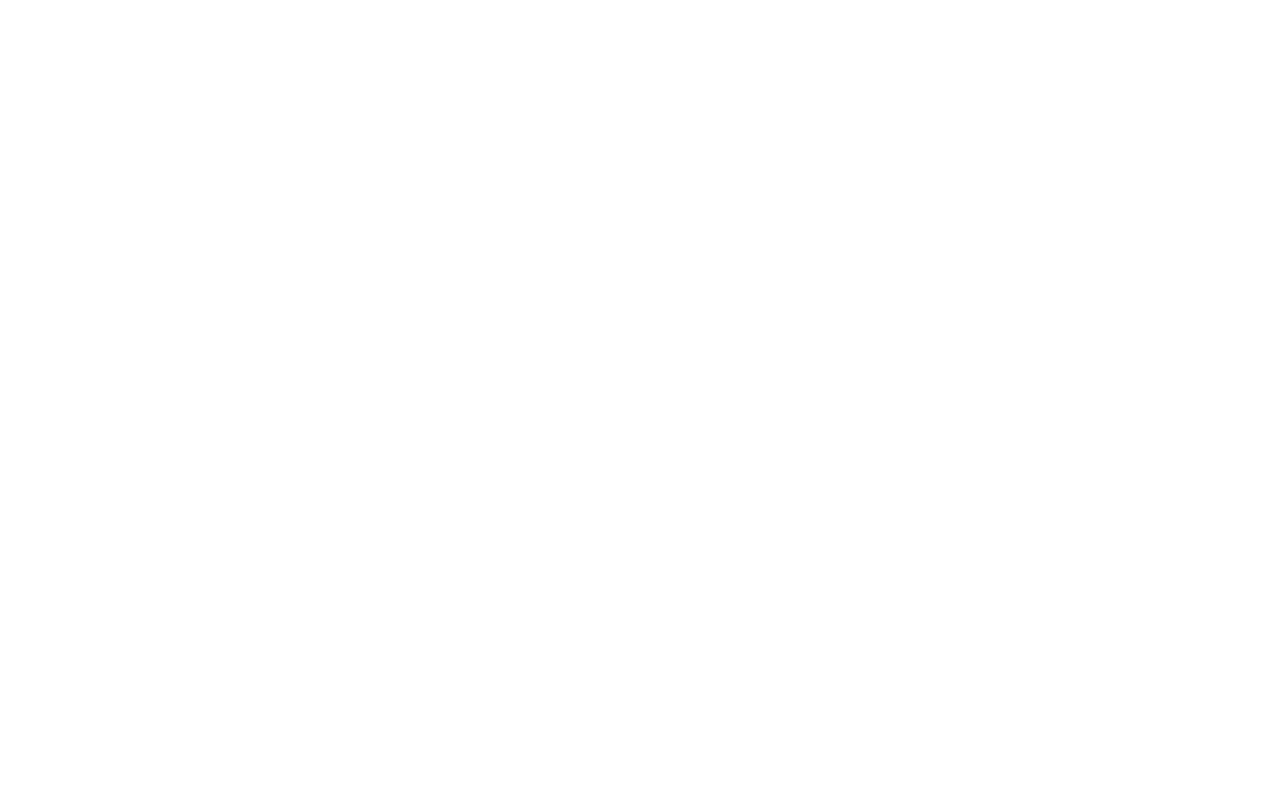
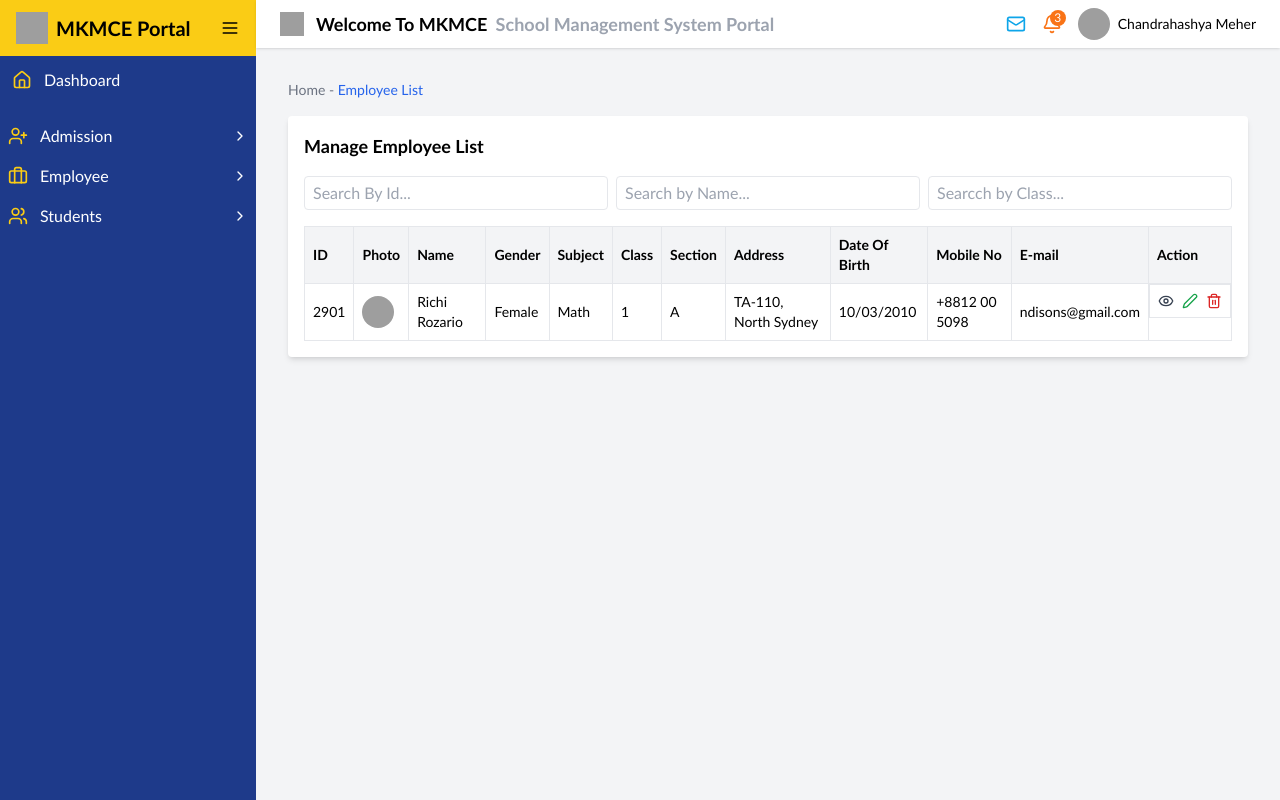
Before and after one commit to Tarunmeher/mkmce-client, a React (Vite) app: page /employee/manage in a window 1280 px wide. Before the commit this address had no page. Built offline with nearby package versions, Linux system fonts and the light colour scheme; grey boxes are pictures that could not be loaded.

Commit message:
to highlight the current sidebar and create employee list

```diff
--- a/src/App.jsx
+++ b/src/App.jsx
@@ -6,6 +6,7 @@
 import RegisterNewStudent from './Portal/Admission/RegisterNewStudent';
 import AddEmployee from './Portal/Employee/AddEmployee';
 import Admission from './Portal/Admission/Admission';
+import ManageEmployee from './Portal/Employee/ManageEmployee';
 
 const App = () => {
   return (
@@ -16,6 +17,7 @@
         <Route path='/admission/register' element={<RegisterNewStudent />} />
         <Route path='/admission/admission-form' element={<Admission />} />
         <Route path='/employee/add' element={<AddEmployee />} />
+        <Route path='/employee/manage' element={<ManageEmployee />} />
       </Route>
     </Routes>
   );
--- a/src/Portal/Common/Sidebar.jsx
+++ b/src/Portal/Common/Sidebar.jsx
@@ -1,6 +1,6 @@
 import { useState } from 'react';
-import { Link } from 'react-router-dom';
-import { portalinfo } from '../../portalInfo.js'
+import { Link, useLocation } from 'react-router-dom'; // ✅ useLocation added
+import { portalinfo } from '../../portalInfo.js';
 
 import {
   Users, FileQuestion,
@@ -15,8 +15,6 @@
       { to: '/admission/enquiry', icon: <FileQuestion className="w-4 h-4 text-yellow-400" />, label: 'Enquiry' },
       { to: '/admission/register', icon: <PlusCircle className="w-4 h-4 text-yellow-400" />, label: 'Register New Student' },
       { to: '/admission/admission-form', icon: <PlusCircle className="w-4 h-4 text-yellow-400" />, label: 'Admission' },
-
-
     ],
   },
   {
@@ -34,13 +32,13 @@
       { to: '/student/add', icon: <PlusCircle className="w-4 h-4 text-yellow-400" />, label: 'Add Student' },
       { to: '/student/manage', icon: <Settings className="w-4 h-4 text-yellow-400" />, label: 'Manage Student' },
     ],
-  }
-  // ... (keep your other items as is)
+  },
 ];
 
 const Sidebar = () => {
   const [isOpen, setIsOpen] = useState(true);
   const [openDropdowns, setOpenDropdowns] = useState({});
+  const location = useLocation(); // ✅ Get current path
 
   const toggleSidebar = () => setIsOpen(!isOpen);
 
@@ -68,9 +66,9 @@
 
       {/* Dashboard */}
       <Link to='/'>
-        <div className="flex items-center justify-between p-3 hover:bg-blue-800 cursor-pointer">
+        <div className={`flex items-center justify-between p-3 cursor-pointer ${location.pathname === '/' ? 'bg-yellow-400 text-black' : 'hover:bg-blue-800'}`}>
           <div className="flex items-center gap-3">
-            <Home className="w-5 h-5 text-yellow-400" />
+            <Home className={`w-5 h-5 ${location.pathname === '/' ? 'text-black' : 'text-yellow-400'}`} />
             {isOpen && <span className="font-medium text-l">Dashboard</span>}
           </div>
         </div>
@@ -100,26 +98,21 @@
             {/* Sub Items */}
             {openDropdowns[item.label] && isOpen && (
               <div className="ml-10 text-sm text-gray-300 space-y-1 py-1">
-                {item.subItems.map((sub, idx) => (
-                  sub.to ? (
+                {item.subItems.map((sub, idx) => {
+                  const isActive = location.pathname === sub.to;
+                  return (
                     <Link
                       key={idx}
                       to={sub.to}
-                      className="flex items-center gap-2 cursor-pointer hover:text-yellow-400"
+                      className={`flex items-center gap-2 cursor-pointer hover:text-yellow-400 ${isActive ? 'text-yellow-400 font-semibold' : ''}`}
                     >
-                      {sub.icon}
+                      <div className={`w-4 h-4 ${isActive ? 'text-yellow-400' : 'text-yellow-400'}`}>
+                        {sub.icon}
+                      </div>
                       <span>{sub.label}</span>
                     </Link>
-                  ) : (
-                    <div
-                      key={idx}
-                      className="flex items-center gap-2 cursor-pointer hover:text-yellow-400"
-                    >
-                      {sub.icon}
-                      <span>{sub.label}</span>
-                    </div>
-                  )
-                ))}
+                  );
+                })}
               </div>
             )}
           </div>
--- /dev/null
+++ b/src/Portal/Employee/ManageEmployee.jsx
@@ -0,0 +1,135 @@
+import React from 'react';
+import { Eye, Pen, Trash2 } from 'lucide-react';
+import { Link } from 'react-router-dom';
+import { ToastContainer } from 'react-toastify';
+
+const ManageEmployee = () => {
+    const inputClass = "border px-2 py-1 rounded w-full focus:outline-none";
+
+    const [searchId, setSearchId] = React.useState('');
+    const [searchName, setSearchName] = React.useState('');
+    const [searchClass, setSearchClass] = React.useState('');
+
+    const Employee = [
+        {
+            id: '2901',
+            name: 'Richi Rozario',
+            gender: 'Female',
+            subject: 'Math',
+            class: '1',
+            section: 'A',
+            address: 'TA-110, North Sydney',
+            dob: '10/03/2010',
+            mobile: '+8812 00 5098',
+            email: 'ndisons@gmail.com',
+            photo: 'https://i.pravatar.cc/40?img=12',
+        },
+    ];
+
+    // filtered based on search criteria
+    const filteredEmployees = Employee.filter((emp) => {
+        return (
+            emp.id.includes(searchId) &&
+            emp.name.toLocaleLowerCase().includes(searchName.toLocaleLowerCase()) &&
+            emp.class.includes(searchClass)
+        );
+    })
+
+    return (
+        <div className="p-4 mx-auto">
+            <ToastContainer autoClose={2000} />
+            <p className="text-sm text-gray-500 mb-4 cursor-pointer">
+                <Link to="/">Home </Link>-{" "}
+                <span className="text-blue-600">Employee List</span>
+            </p>
+            <div className="p-4 bg-white rounded shadow-md">
+                <h2 className="text-lg font-semibold mb-4">Manage Employee List</h2>
+
+                {/* Search Bar */}
+                <div className="flex gap-2 mb-4">
+                    <input
+                        type="text"
+                        placeholder="Search By Id..."
+                        value={searchId}
+                        onChange={(e) => setSearchId(e.target.value)}
+                        className={inputClass}
+                    />
+                    <input
+                        type="text"
+                        placeholder="Search by Name..."
+                        value={searchName}
+                        onChange={(e) => setSearchName(e.target.value)}
+                        className={inputClass}
+                    />
+                    <input
+                        type="text"
+                        placeholder="Searcch by Class..."
+                        value={searchClass}
+                        onChange={(e) => setSearchClass(e.target.value)}
+                        className={inputClass}
+                    />
+                </div>
+
+                {/* Table */}
+                <div className="overflow-auto">
+                    <table className="min-w-full text-sm text-left border">
+                        <thead className="bg-gray-100">
+                            <tr>
+                                <th className="p-2 border">ID</th>
+                                <th className="p-2 border">Photo</th>
+                                <th className="p-2 border">Name</th>
+                                <th className="p-2 border">Gender</th>
+                                <th className="p-2 border">Subject</th>
+                                <th className="p-2 border">Class</th>
+                                <th className="p-2 border">Section</th>
+                                <th className="p-2 border">Address</th>
+                                <th className="p-2 border">Date Of Birth</th>
+                                <th className="p-2 border">Mobile No</th>
+                                <th className="p-2 border">E-mail</th>
+                                <th className="p-2 border">Action</th>
+                            </tr>
+                        </thead>
+                        <tbody>
+                            {filteredEmployees.length === 0 ? (
+                                <tr>
+                                    <td colSpan="12" className="text-center text-gray-500 p-4">
+                                        No matching employee found.
+                                    </td>
+                                </tr>
+                            ) : (
+                                filteredEmployees.map((e) => (
+                                    <tr key={e.id} className="hover:bg-gray-50">
+                                        <td className="p-2 border">{e.id}</td>
+                                        <td className="p-2 border">
+                                            <img
+                                                src={e.photo}
+                                                alt={e.name}
+                                                className="w-8 h-8 rounded-full"
+                                            />
+                                        </td>
+                                        <td className="p-2 border">{e.name}</td>
+                                        <td className="p-2 border">{e.gender}</td>
+                                        <td className="p-2 border">{e.subject}</td>
+                                        <td className="p-2 border">{e.class}</td>
+                                        <td className="p-2 border">{e.section}</td>
+                                        <td className="p-2 border">{e.address}</td>
+                                        <td className="p-2 border">{e.dob}</td>
+                                        <td className="p-2 border">{e.mobile}</td>
+                                        <td className="p-2 border">{e.email}</td>
+                                        <td className="p-2 border flex gap-2 items-center">
+                                            <Eye className="w-4 h-4 text-gray-700 cursor-pointer" />
+                                            <Pen className="w-4 h-4 text-green-600 cursor-pointer" />
+                                            <Trash2 className="w-4 h-4 text-red-600 cursor-pointer" />
+                                        </td>
+                                    </tr>
+                                ))
+                            )}
+                        </tbody>
+                    </table>
+                </div>
+            </div>
+        </div>
+    );
+};
+
+export default ManageEmployee;
```
